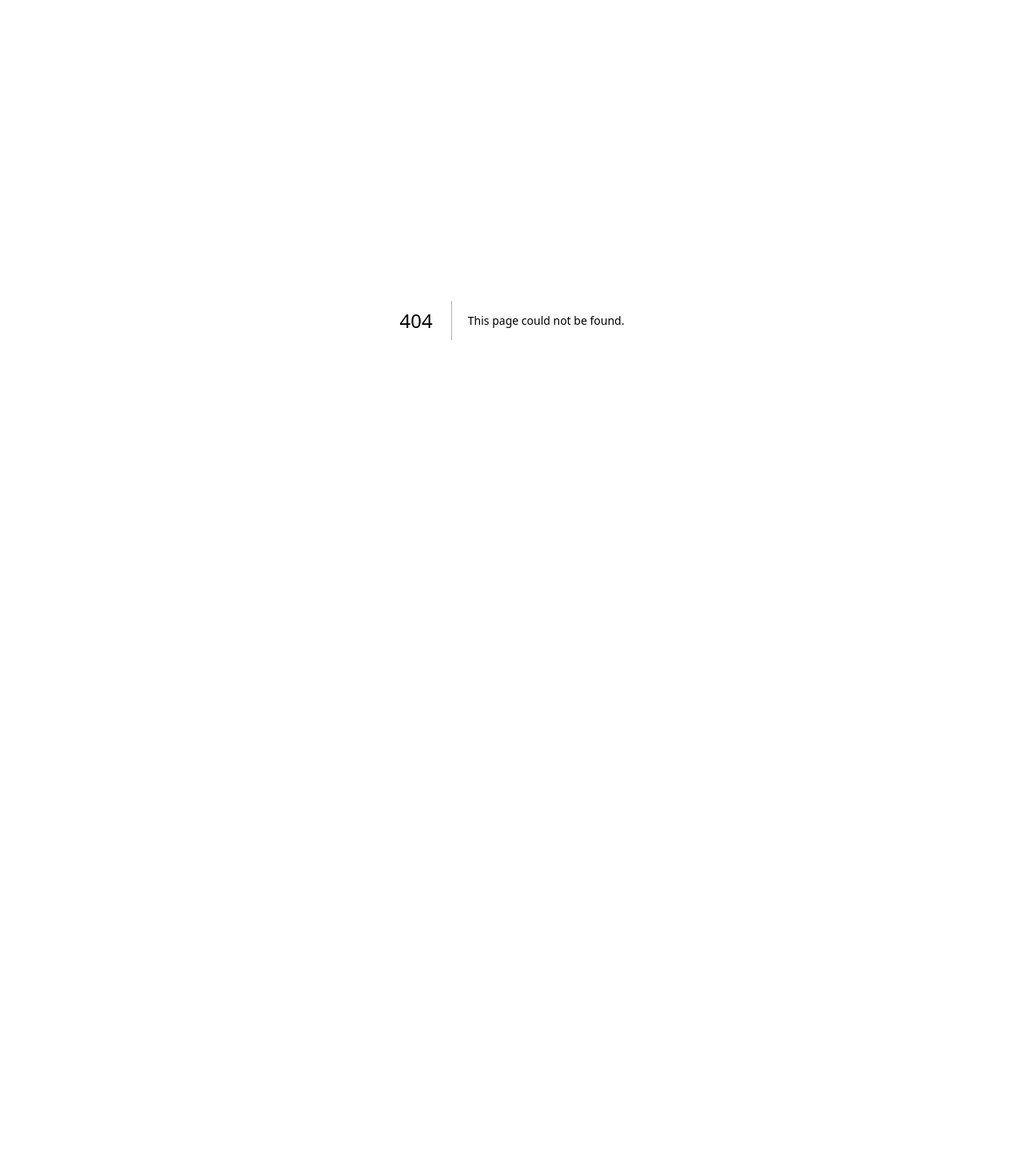
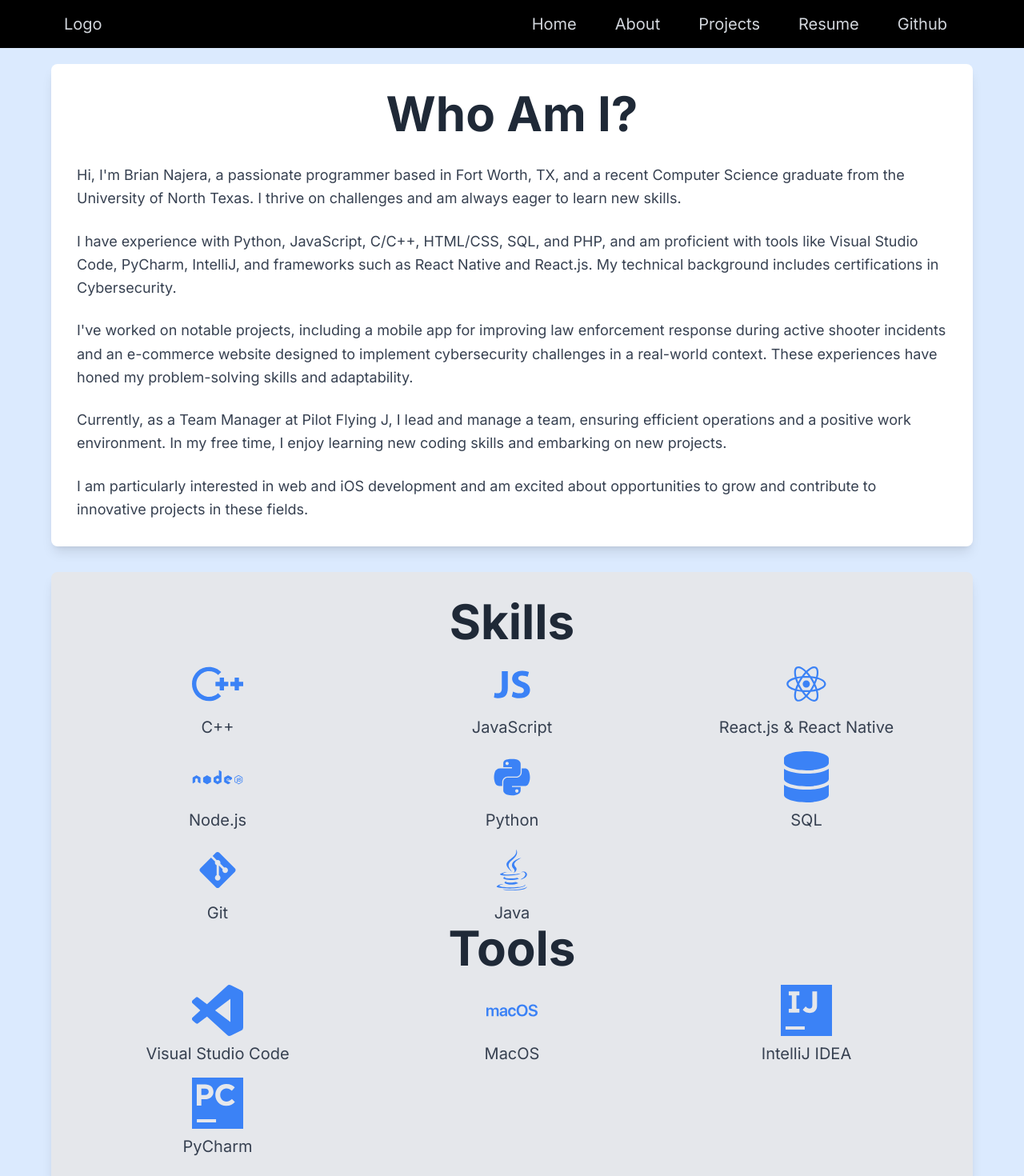
Before and after one commit to Brian121301/Web_Portfolio, a Next.js app in the folder portfolio/: page /about in a window 1280 px wide. Before the commit this address had no page. Shown: the top 1470 px of the page at 80% size. Before the commit the page ends 800 px from the top, so only its background shows below. Built offline with nearby package versions, Linux system fonts and the light colour scheme.

Commit message:
added about me page, updated layout with navbar
-implemented Navbar into layout so now it's on every page
-about me page was created
       - about me section created
       - skills section created with icons
         added
       - tools section created with icons

```diff
--- /dev/null
+++ b/portfolio/src/app/about/page.js
@@ -0,0 +1,46 @@
+import Skills from "./techs";
+
+const About = () => {
+    return (
+        <div className="min-h-screen bg-blue-100 pt-20">
+            <div className="max-w-6xl mx-auto bg-white shadow-lg rounded-lg">
+                <div className="p-8">
+                    <h1 className="text-4xl md:text-6xl font-bold text-center mb-8 text-gray-800">Who Am I?</h1>
+                    <div className="text-lg space-y-6 text-gray-700 leading-relaxed">
+                        <p>
+                            Hi, I'm Brian Najera, a passionate programmer based in Fort Worth, TX, and a
+                            recent Computer Science graduate from the University of North Texas. I thrive
+                            on challenges and am always eager to learn new skills.
+                        </p>
+                        <p>
+                            I have experience with Python, JavaScript, C/C++, HTML/CSS, SQL, and PHP, and
+                            am proficient with tools like Visual Studio Code, PyCharm, IntelliJ, and frameworks
+                            such as React Native and React.js. My technical background includes certifications
+                            in Cybersecurity.
+                        </p>
+                        <p>
+                            I've worked on notable projects, including a mobile app for improving law enforcement
+                            response during active shooter incidents and an e-commerce website designed to implement
+                            cybersecurity challenges in a real-world context. These experiences have honed my
+                            problem-solving skills and adaptability.
+                        </p>
+                        <p>
+                            Currently, as a Team Manager at Pilot Flying J, I lead and manage a team, ensuring
+                            efficient operations and a positive work environment. In my free time, I enjoy learning
+                            new coding skills and embarking on new projects.
+                        </p>
+                        <p>
+                            I am particularly interested in web and iOS development and am excited about opportunities
+                            to grow and contribute to innovative projects in these fields.
+                        </p>
+                    </div>
+                </div>
+            </div>
+            <div className="max-w-6xl mx-auto mt-8 bg-gray-200 p-8 rounded-lg shadow-lg">
+                <Skills />
+            </div>
+        </div>
+    );
+};
+
+export default About;
--- /dev/null
+++ b/portfolio/src/app/about/techs.js
@@ -0,0 +1,66 @@
+import React from 'react';
+import { CgCPlusPlus } from "react-icons/cg";
+import { FaDatabase } from 'react-icons/fa';
+import {
+    DiJavascript1,
+    DiReact,
+    DiNodejs,
+    DiPython,
+    DiGit,
+    DiJava,
+} from "react-icons/di";
+import {
+    SiVisualstudiocode,
+    SiIntellijidea,
+    SiMacos,
+    SiPycharm,
+  } from "react-icons/si";
+
+const skills = [
+    { name: 'C++', icon: CgCPlusPlus },
+    { name: 'JavaScript', icon: DiJavascript1 },
+    { name: 'React.js & React Native', icon: DiReact },
+    { name: 'Node.js', icon: DiNodejs },
+    { name: 'Python', icon: DiPython },
+    { name: 'SQL', icon: FaDatabase },
+    { name: 'Git', icon: DiGit },
+    { name: 'Java', icon: DiJava },
+];
+
+const tools = [
+    { name: 'Visual Studio Code', icon: SiVisualstudiocode },
+    { name: 'MacOS', icon: SiMacos },
+    { name: 'IntelliJ IDEA', icon: SiIntellijidea },
+    { name: 'PyCharm', icon: SiPycharm },
+]
+
+const Skills = () => {
+    return (
+        <div className="text-center">
+            <div>
+                <h2 className="text-4xl md:text-6xl font-bold mb-4 text-gray-800">Skills</h2>
+                <div className="grid grid-cols-3 gap-4">
+                    {skills.map((skill, index) => (
+                        <div key={index} className="flex flex-col items-center">
+                            {React.createElement(skill.icon, { className: 'w-12 h-12 md:w-16 md:h-16 text-blue-500' })}
+                            <span className="text-lg md:text-xl text-gray-700 mt-2">{skill.name}</span>
+                        </div>
+                    ))}
+                </div>
+            </div>
+            <div>
+            <h2 className="text-4xl md:text-6xl font-bold mb-4 text-gray-800">Tools</h2>
+            <div className="grid grid-cols-3 gap-4">
+                {tools.map((skill, index) => (
+                    <div key={index} className="flex flex-col items-center">
+                        {React.createElement(skill.icon, { className: 'w-12 h-12 md:w-16 md:h-16 text-blue-500' })}
+                        <span className="text-lg md:text-xl text-gray-700 mt-2">{skill.name}</span>
+                    </div>
+                ))}
+            </div>
+            </div>
+        </div>
+    );
+};
+
+export default Skills;
--- a/portfolio/src/app/layout.js
+++ b/portfolio/src/app/layout.js
@@ -1,5 +1,6 @@
 import { Inter } from "next/font/google";
 import "./globals.css";
+import Navbar from "@/components/Navbar";
 
 const inter = Inter({ subsets: ["latin"] });
 
@@ -11,7 +12,10 @@ export const metadata = {
 export default function RootLayout({ children }) {
   return (
     <html lang="en">
-      <body className={inter.className}>{children}</body>
+      <body className={inter.className}>
+      <Navbar />
+      {children}
+      </body>
     </html>
   );
 }
--- a/portfolio/src/app/page.js
+++ b/portfolio/src/app/page.js
@@ -1,4 +1,3 @@
-import Navbar from "@/components/Navbar";
 import Homepage from "./home/page";
 import { Container } from "postcss";
 
@@ -6,13 +5,9 @@ export default function main() {
   return (
     <main className="min-h-screen bg-cover">
       <div>
-        <div className='w-full'>
-          <Navbar />
-        </div>
         <div>
           <Homepage />
         </div>
-
       </div>
 
     </main>
```
Also changed, not shown: portfolio/package.json (+5 -4 lines), 1 other file (tests, documents, lock files or other folders).
